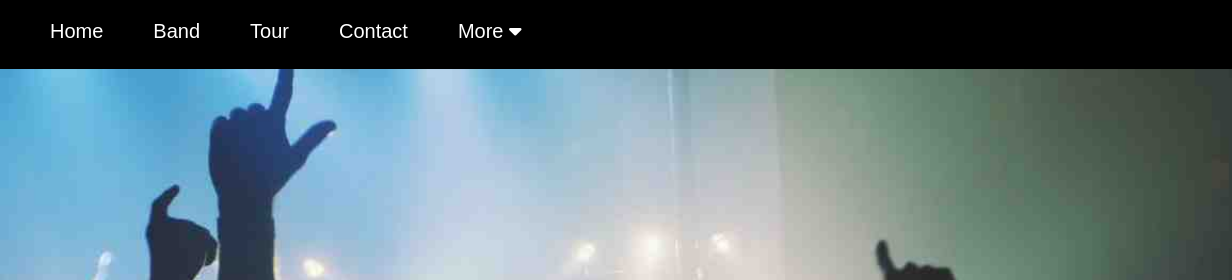
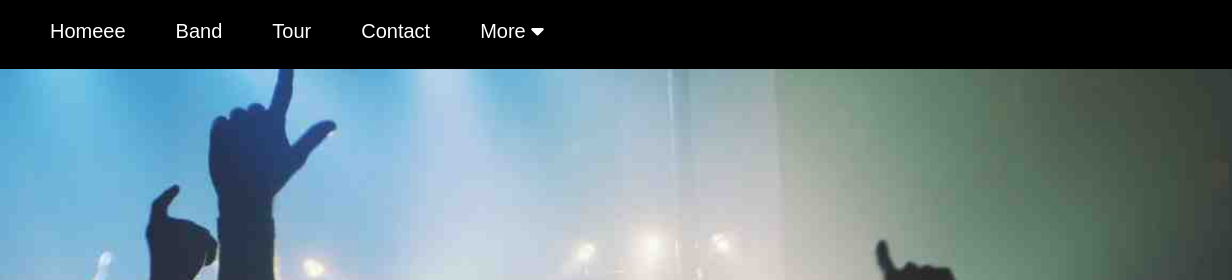
Before and after one commit to gubad-source/responsive-webpage, a plain HTML site: page task/index.html in a window 1280 px wide. Shown: the top 280 px of the page, 0-1232 px from the left. Drawn offline with Linux system fonts and the light colour scheme.

Commit message:
fgfgfgfg

```diff
--- a/task/index.html
+++ b/task/index.html
@@ -17,7 +17,7 @@
     <nav>
       <div class="navbar">
         <ul>
-          <li>Home</li>
+          <li>Homeee</li>
           <li class="disapear">Band</li>
           <li class="disapear">Tour</li>
           <li class="disapear">Contact</li>
```
